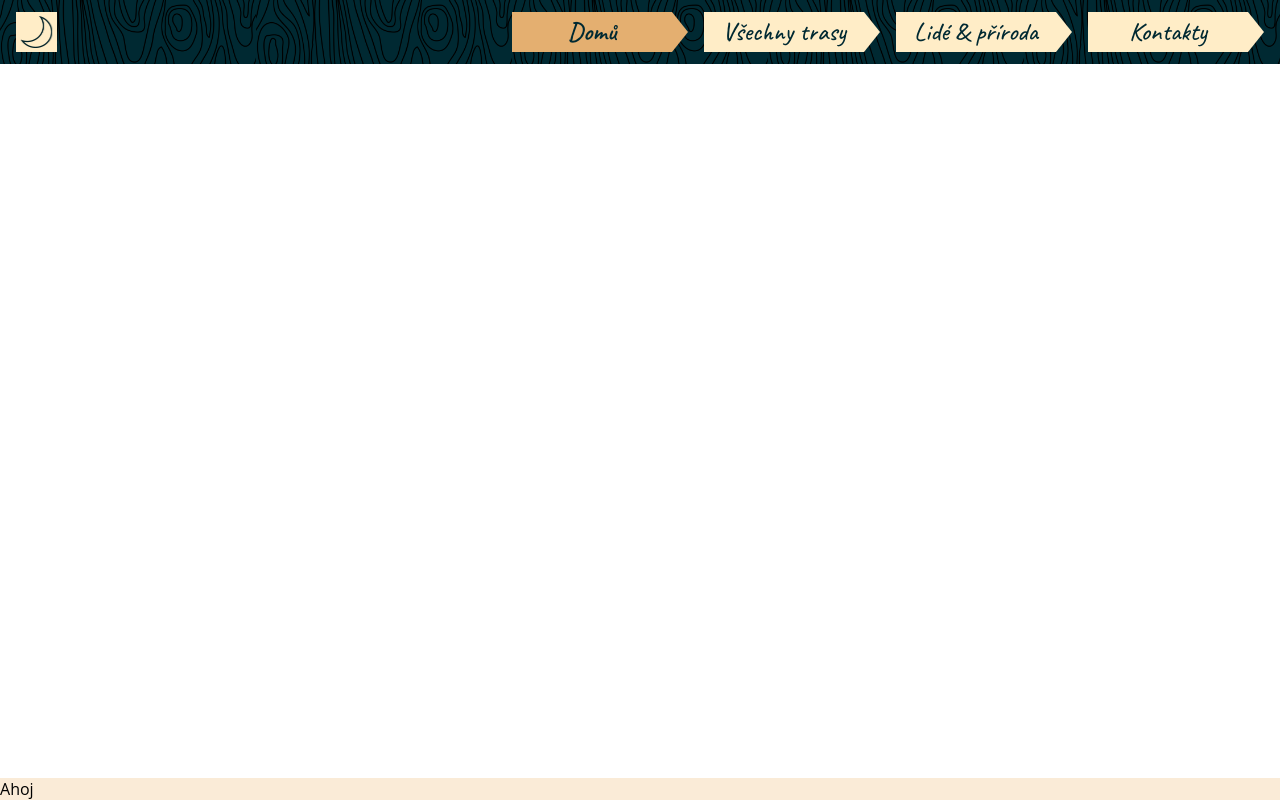
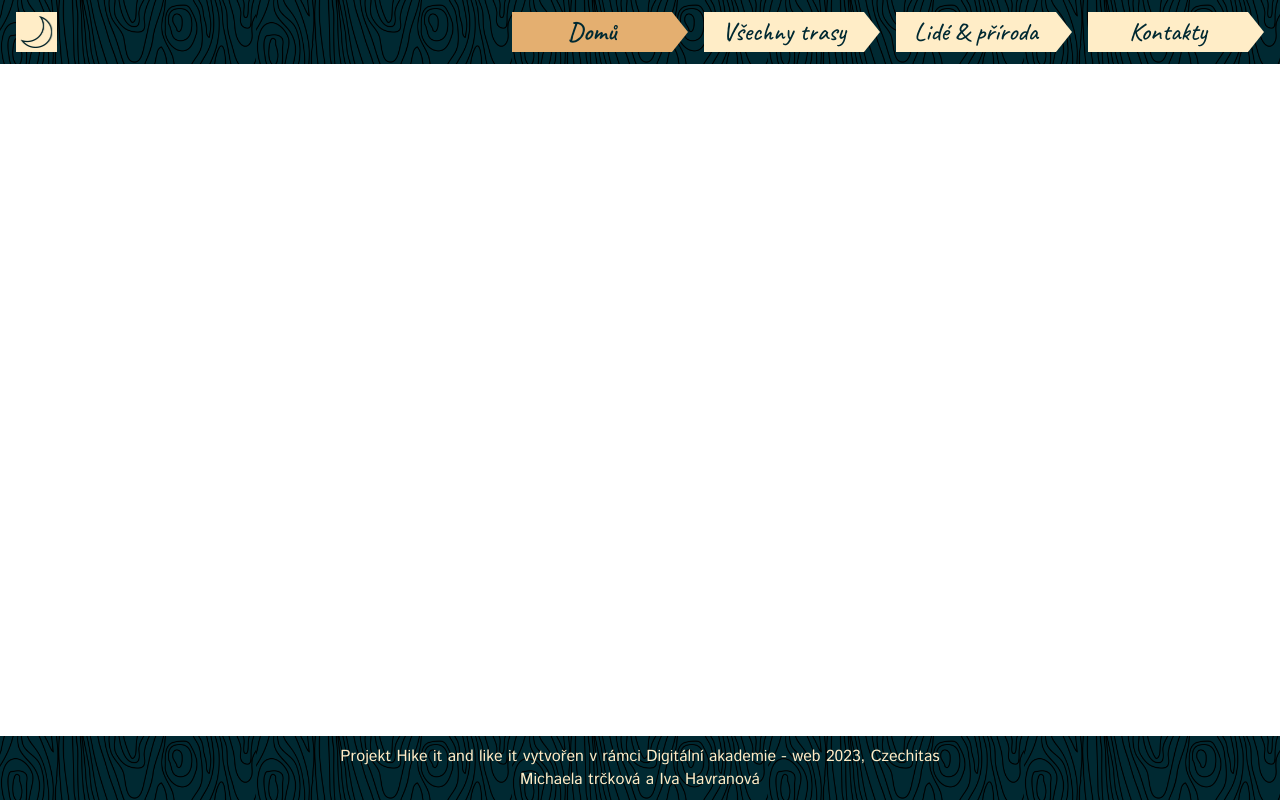
Before and after one commit to michaelamitr/Hike_it, a React app: page / in a window 1280 px wide. Built offline with nearby package versions, Linux system fonts and the light colour scheme; a web font is replaced by a local one.

Commit message:
Footer created

```diff
--- a/src/components/Footer/footer.css
+++ b/src/components/Footer/footer.css
@@ -2,5 +2,25 @@ footer {
   position: absolute;
   width: 100%;
   bottom: 0px;
-  background-color: antiquewhite;
+  background-color: var(--backgroung-light-blue);
+  background-image: url('../Header/wood.png');
+  background-repeat: repeat;
+  background-size: 16rem;
+  height: 4rem;
+  display: flex;
+  flex-direction: column;
+  justify-content: center;
 }
+
+.footer--text {
+  color: var(--text-light);
+  font-family: var(--font-text);
+  font-size: 1rem;
+  text-align: center;
+}
+
+@media (max-width: 650px) {
+  .footer--text {
+    font-size: 0.7rem;
+  }
+}
--- a/src/components/Footer/footer.jsx
+++ b/src/components/Footer/footer.jsx
@@ -4,7 +4,11 @@ import './footer.css';
 export const Footer = () => {
   return (
     <footer>
-      <p>Ahoj</p>
+      <p className="footer--text">
+        Projekt Hike it and like it vytvořen v rámci Digitální akademie - web
+        2023, Czechitas
+      </p>
+      <p className="footer--text">Michaela trčková a Iva Havranová</p>
     </footer>
   );
 };
--- a/src/components/Header/header.css
+++ b/src/components/Header/header.css
@@ -12,7 +12,6 @@ header {
   font-size: 1.6rem;
   background-image: url('./wood.png');
   background-size: 16rem;
-  background-repeat: repeat;
 }
 
 .nav {
--- a/src/style.css
+++ b/src/style.css
@@ -4,6 +4,7 @@
   --backgroung-light-blue: #002932;
   --text-light: #ffedc7;
   --text: black;
+  --font-text: 'Istok Web';
 }
 
 * {
```
